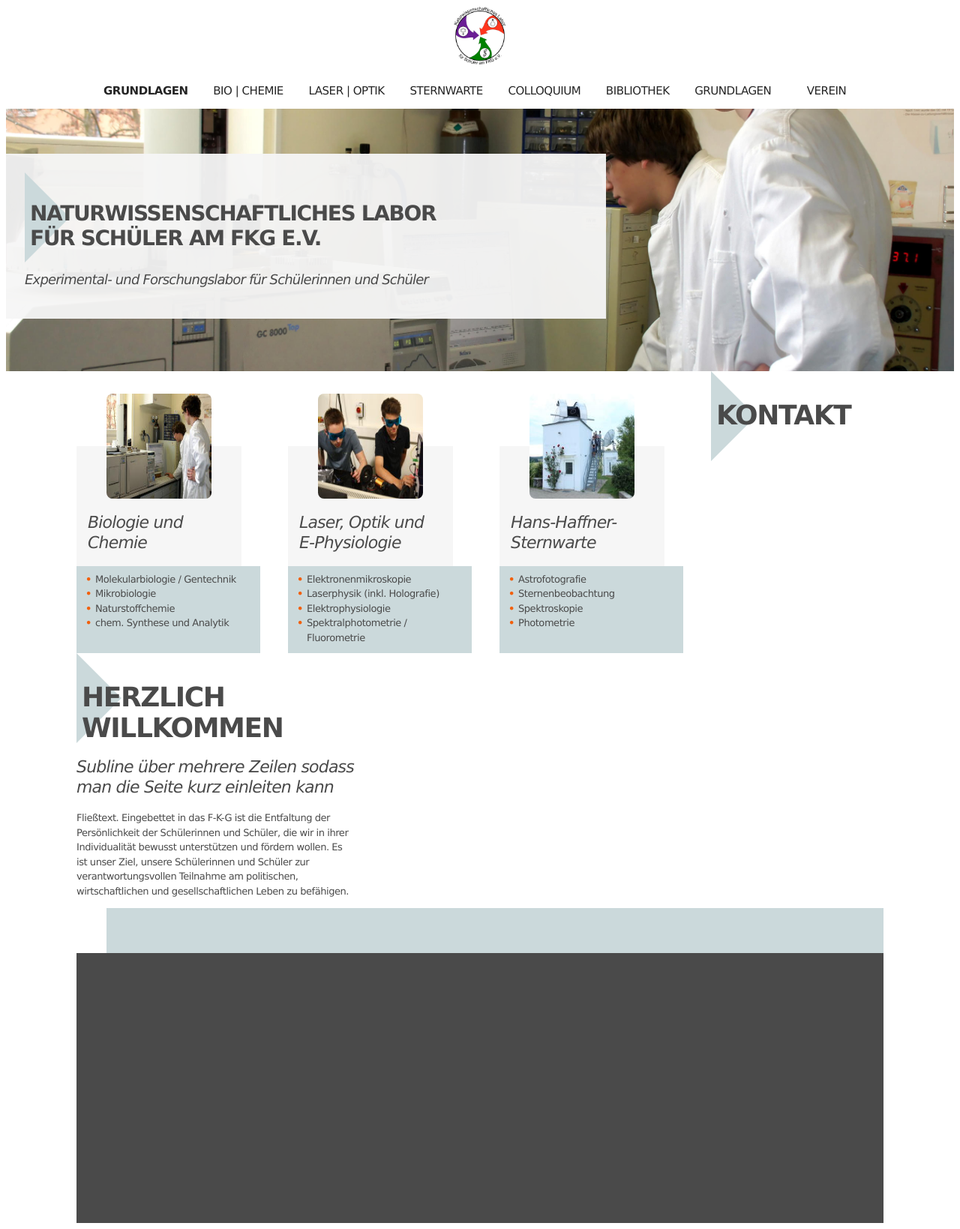
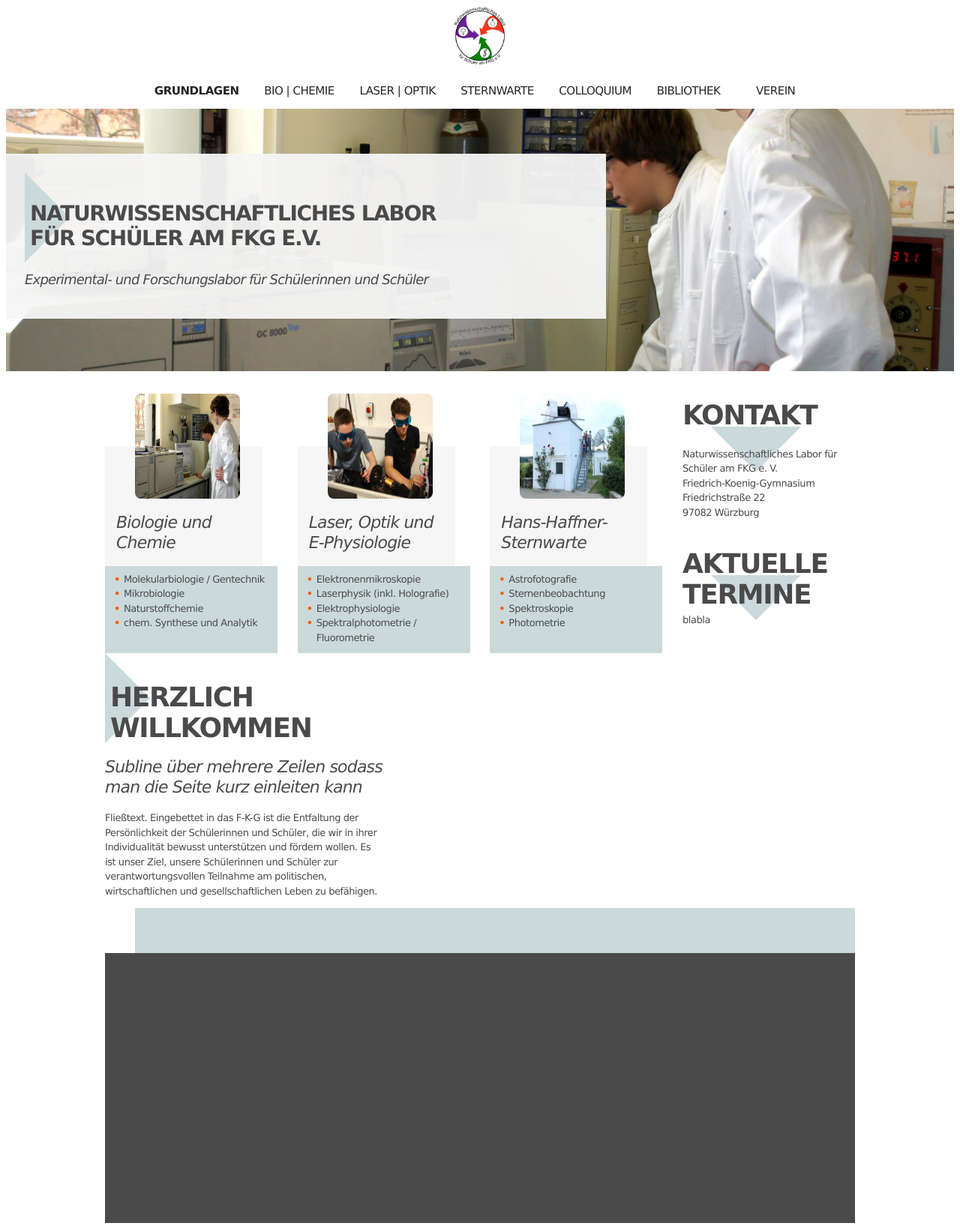
Before and after one commit to natlabwue/natlab-website-start, a PHP site: page /demo/startseite.html in a window 1280 px wide. Shown: the whole page at 75% size. Run offline with PHP 8.4, Linux system fonts and the light colour scheme.

Commit message:
Add arrow down

```diff
--- a/demo/startseite.html
+++ b/demo/startseite.html
@@ -18,7 +18,6 @@
           <li><a href="#">Sternwarte</a></li>
           <li><a href="#">Colloquium</a></li>
           <li><a href="#">Bibliothek</a></li>
-          <li><a href="#">Grundlagen</a></li>
           <li><a href="#">Verein</a></li>
         </ul>
     </div>
@@ -33,7 +32,13 @@
     <div class="main-container">
         <div class="content-sidebar-wrapper">
           <div class="sidebar">
-            <h1>Kontakt</h1>
+            <h1 class="arrow-down">Kontakt</h1>
+            <p>Naturwissenschaftliches Labor für Schüler am FKG e. V.<br>
+            Friedrich-Koenig-Gymnasium<br>
+            Friedrichstraße 22<br>
+            97082 Würzburg</p>
+            <h1 class="arrow-down">Aktuelle<br>Termine</h1>
+            blabla
           </div>
           <div class="content">
             <div class="elm-card-grid-3">
--- a/templates/styles/global.css
+++ b/templates/styles/global.css
@@ -46,6 +46,24 @@ h1:before {
   border-left: 60px solid #cbd9db;
 }
 
+h1.arrow-down {
+  min-height: 50px;
+  padding: 0;
+}
+
+h1.arrow-down:before {
+  content: "";
+  position: absolute;
+  width: 0;
+  height: 0;
+  top: 36px;
+  left: 38px;
+  z-index: -1;
+  border-left: 60px solid transparent;
+  border-right: 60px solid transparent;
+  border-top: 60px solid #cbd9db;
+}
+
 h2 {
   font-size: 22px;
   font-weight: normal;
@@ -76,10 +94,10 @@ ul li:before {
 }
 
 .main-container {
-  max-width: 1076px;
+  max-width: 1000px;
   display: block;
   margin: auto;
-  padding: 0 12px;
+  padding: 0;
 }
 
 .main-logo img {
@@ -167,6 +185,11 @@ ul.main-nav li a:hover {
   order: 2;
 }
 
+.sidebar p {
+  position: relative;
+  z-index: 1;
+}
+
 .elm-card {
   position: relative;
   margin-top: 100px;
@@ -183,14 +206,14 @@ ul.main-nav li a:hover {
 }
 
 .elm-card-title {
-  width: 190px;
+  width: 180px;
   height: 90px;
   background-color: var(--white);
   padding: 70px 15px 0px;
 }
 
 .elm-card-text {
-  width: 215px;
+  width: 200px;
   height: 100px;
   background-color: var(--light-blue-grey);
   padding: 8px 15px 8px;
```
